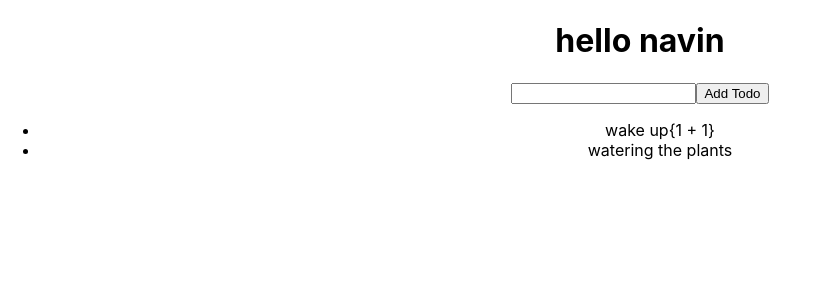
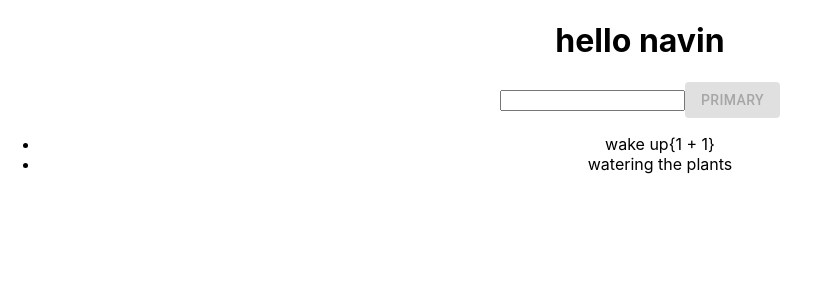
Before and after one commit to navin2608/todo_app, a React (Create React App) app: page / in a window 1280 px wide. Shown: the top 300 px of the page, without its empty margins (0-820 px from the left). Built offline with nearby package versions, Linux system fonts and the light colour scheme.

Commit message:
added material UI created the form because by hitting enter we can add the content

```diff
--- a/package.json
+++ b/package.json
@@ -3,6 +3,7 @@
   "version": "0.1.0",
   "private": true,
   "dependencies": {
+    "@material-ui/core": "^4.11.0",
     "@testing-library/jest-dom": "^4.2.4",
     "@testing-library/react": "^9.5.0",
     "@testing-library/user-event": "^7.2.1",
--- a/src/App.js
+++ b/src/App.js
@@ -1,5 +1,5 @@
 import React, { useState } from 'react';
-
+import { Button } from '@material-ui/core';
 import './App.css';
 
 // We can simply add javascript within curly braces {}
@@ -8,13 +8,23 @@
   const [todos, setTodos] = useState(['wake up{1 + 1}', 'watering the plants'])
   const [input, setInput] = useState('')
   console.log(input);
+  const addTodo = (event) => {
+    //this will fire off when we click the button
+    event.preventDefault();     // will stop the REFRESH
+    console.log('i am working');
+    setTodos([...todos, input]);
+    setInput('');   //clear up the contents in the text field
+  }
 
   return (
     <div className="App">
       <h1> hello navin </h1>
+      <form>
         <input value={input} onChange={event => setInput(event.target.value)} />
-
-      <button>Add Todo</button>
+        <Button disabled={!input} variant="contained" color="primary" type="submit" onClick={addTodo}>
+          Primary
+        </Button>
+        {/* <button type="submit" onClick={addTodo}>Add Todo</button> */}
         <ul>
           {todos.map(todo => (
             <li>{todo}</li>
@@ -22,6 +32,7 @@
           }
 
         </ul>
+      </form>
 
 
 
```
Also changed, not shown: 1 other file (tests, documents, lock files or other folders). Lines whose indentation alone changed are shown as unchanged.
